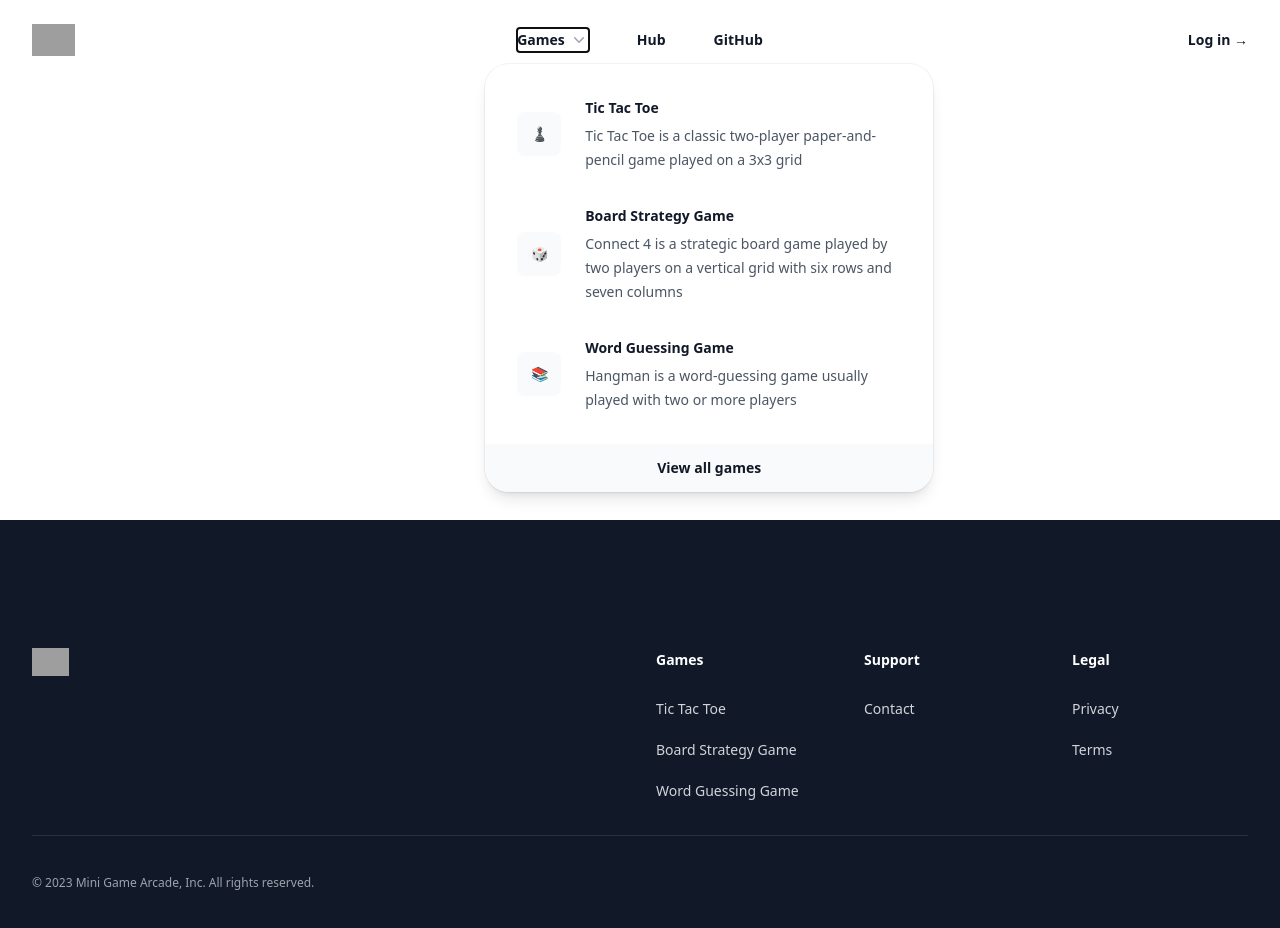
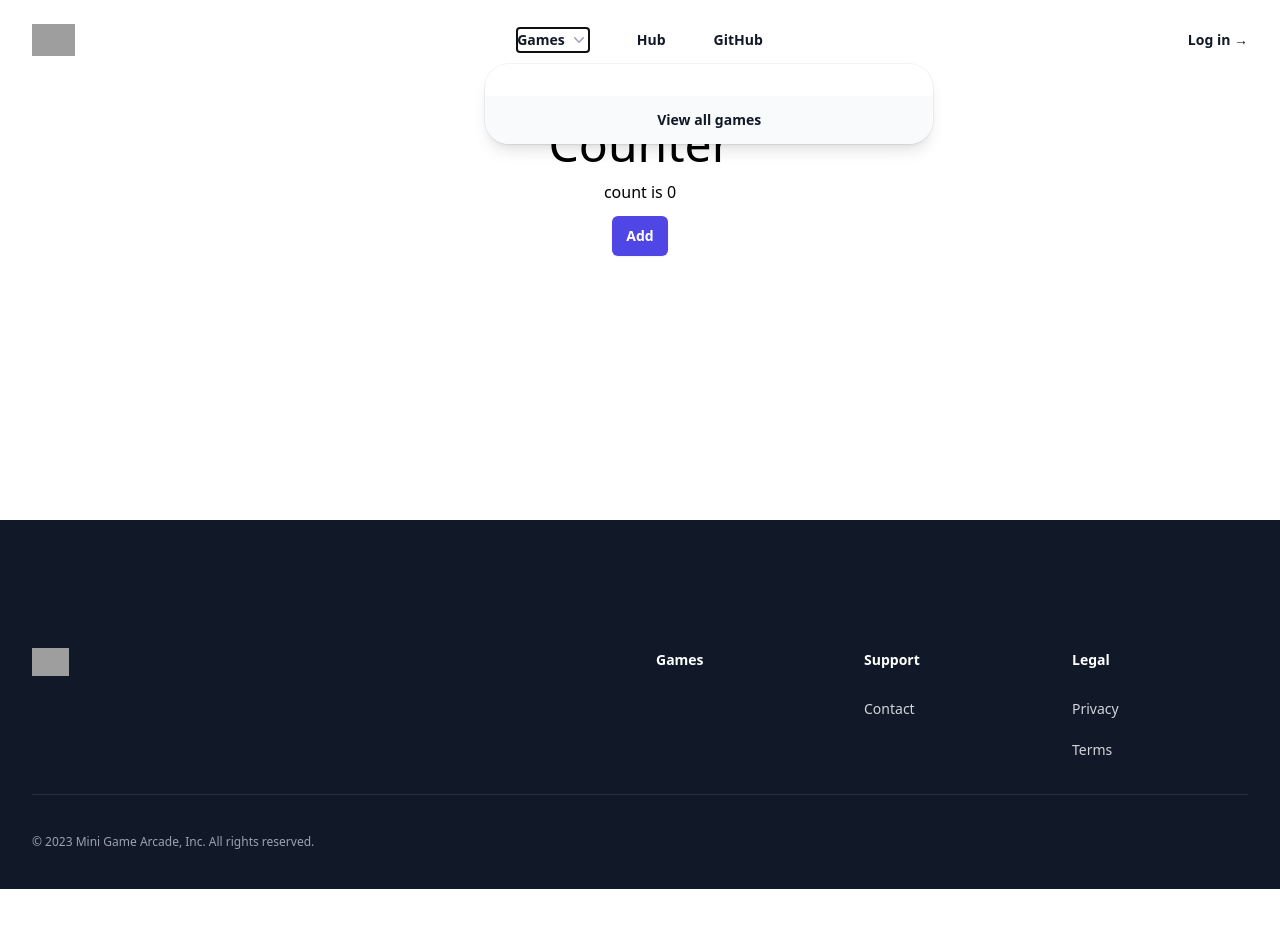
Before and after one commit to callumndev/Mini-Game-Arcade, a React (Vite) app in the folder client/: page / in a window 1280 px wide. Both pictures are taken after a click on the button "Games". After the commit the page ends 889 px from the top, so only its background shows below. Built offline with nearby package versions, Linux system fonts and the light colour scheme; grey boxes are pictures that could not be loaded; some icons are missing.

Commit message:
Add games state reducer

```diff
--- a/client/package.json
+++ b/client/package.json
@@ -15,12 +15,14 @@
         "@icons-pack/react-simple-icons": "^8.0.1",
         "@reduxjs/toolkit": "^1.9.5",
         "@tailwindcss/forms": "^0.5.4",
+        "lodash": "^4.17.21",
         "react": "^18.2.0",
         "react-dom": "^18.2.0",
         "react-redux": "^8.1.2",
         "react-router-dom": "^6.15.0"
     },
     "devDependencies": {
+        "@types/lodash": "^4.14.197",
         "@types/node": "^20.5.0",
         "@types/react": "^18.2.15",
         "@types/react-dom": "^18.2.7",
--- a/client/src/components/layouts/MainLayout/Footer.tsx
+++ b/client/src/components/layouts/MainLayout/Footer.tsx
@@ -1,21 +1,10 @@
 import { SiGithub, SiLinkedin } from '@icons-pack/react-simple-icons'
+
+import { useAppSelector } from '@state/hooks'
+import { selectSummaryHubGames } from '@state/features/games/gamesSelectors'
 
 
 const footerNavigation = {
-    games: [
-        {
-            name: 'Tic Tac Toe',
-            href: '/games/tic-tac-toe',
-        },
-        {
-            name: 'Board Strategy Game',
-            href: '/games/board-strategy-game',
-        },
-        {
-            name: 'Word Guessing Game',
-            href: '/games/word-guessing-game',
-        },
-    ],
     support: [
         { name: 'Contact', href: 'https://github.com/callumndev' },
     ],
@@ -43,6 +32,8 @@ const footerNavigation = {
 
 
 const Footer: React.FC = () => {
+    const footerGames = useAppSelector(selectSummaryHubGames);
+
     return (
         <footer className="mt-32 bg-gray-900 sm:mt-56" aria-labelledby="footer-heading">
             <h2 id="footer-heading" className="sr-only">
@@ -67,10 +58,10 @@ const Footer: React.FC = () => {
                             <div className="mt-10 md:mt-0">
                                 <h3 className="text-sm font-semibold leading-6 text-white">Games</h3>
                                 <ul role="list" className="mt-6 space-y-4">
-                                    {footerNavigation.games.map((item) => (
-                                        <li key={item.name}>
+                                    {footerGames.map((item) => (
+                                        <li key={item.id}>
                                             <a href={item.href} className="text-sm leading-6 text-gray-300 hover:text-white">
-                                                {item.name}
+                                                {item.displayName}
                                             </a>
                                         </li>
                                     ))}
@@ -115,7 +106,12 @@ const Footer: React.FC = () => {
                     {/* Social media icons */}
                     <div className="flex space-x-6 md:order-2">
                         {footerNavigation.social.map((item) => (
-                            <a key={item.name} href={item.href} target="_blank" className="text-gray-500 hover:text-gray-400">
+                            <a
+                                key={item.name}
+                                href={item.href}
+                                target="_blank"
+                                className="text-gray-500 hover:text-gray-400"
+                            >
                                 <span className="sr-only">{item.name}</span>
                                 <item.icon className="h-6 w-6" aria-hidden="true" />
                             </a>
--- a/client/src/components/layouts/MainLayout/Header.tsx
+++ b/client/src/components/layouts/MainLayout/Header.tsx
@@ -1,39 +1,13 @@
 import { Fragment, useState } from 'react'
+
+import { useAppSelector } from '@state/hooks'
+import { selectSummaryHubGames } from '@state/features/games/gamesSelectors'
 
 import { Dialog, Disclosure, Popover, Transition } from '@headlessui/react'
 
 import { Bars3Icon, XMarkIcon } from '@heroicons/react/24/outline'
 import { ChevronDownIcon } from '@heroicons/react/20/solid'
 
-
-const icons = {
-    strategy: '\u265F',
-    board: '\uD83C\uDFB2',
-    guessing: '\uD83D\uDCDA',
-}
-const games = [
-    {
-        name: 'Tic Tac Toe',
-        description: 'Tic Tac Toe is a classic two-player paper-and-pencil game played on a 3x3 grid',
-        href: '/games/tic-tac-toe',
-        icon: icons.strategy,
-    },
-    {
-        name: 'Board Strategy Game',
-        description: 'Connect 4 is a strategic board game played by two players on a vertical grid with six rows and seven columns',
-        href: '/games/board-strategy-game',
-        icon: icons.board,
-    },
-    {
-        name: 'Word Guessing Game',
-        description: 'Hangman is a word-guessing game usually played with two or more players',
-        href: '/games/word-guessing-game',
-        icon: icons.guessing,
-    },
-]
-const callsToAction = [
-    { name: 'View all games', href: '/games' },
-]
 
 function classNames(...classes: any[]) {
     return classes.filter(Boolean).join(' ')
@@ -42,6 +16,7 @@ function classNames(...classes: any[]) {
 
 const Header: React.FC = () => {
     const [mobileMenuOpen, setMobileMenuOpen] = useState(false);
+    const headerGames = useAppSelector(selectSummaryHubGames);
 
     return (
         <header className="bg-white">
@@ -89,19 +64,21 @@ const Header: React.FC = () => {
                             <Popover.Panel className="absolute -left-8 top-full z-10 mt-3 w-screen max-w-md overflow-hidden rounded-3xl bg-white shadow-lg ring-1 ring-gray-900/5">
                                 {/* Games */}
                                 <div className="p-4">
-                                    {games.map((item) => (
+                                    {headerGames.map((item) => (
                                         <div
-                                            key={item.name}
+                                            key={item.id}
                                             className="group relative flex items-center gap-x-6 rounded-lg p-4 text-sm leading-6 hover:bg-gray-50"
                                         >
                                             <div className="flex h-11 w-11 flex-none items-center justify-center rounded-lg bg-gray-50 group-hover:bg-white">
-                                                {item.icon}
+                                                {item.category.icon}
                                             </div>
+
                                             <div className="flex-auto">
                                                 <a href={item.href} className="block font-semibold text-gray-900">
-                                                    {item.name}
+                                                    {item.displayName}
                                                     <span className="absolute inset-0" />
                                                 </a>
+
                                                 <p className="mt-1 text-gray-600">{item.description}</p>
                                             </div>
                                         </div>
@@ -110,15 +87,12 @@ const Header: React.FC = () => {
 
                                 {/* CTAs */}
                                 <div className="bg-gray-50">
-                                    {callsToAction.map((item) => (
-                                        <a
-                                            key={item.name}
-                                            href={item.href}
-                                            className="flex items-center justify-center gap-x-2.5 p-3 text-sm font-semibold leading-6 text-gray-900 hover:bg-gray-100"
-                                        >
-                                            {item.name}
-                                        </a>
-                                    ))}
+                                    <a
+                                        href="/games"
+                                        className="flex items-center justify-center gap-x-2.5 p-3 text-sm font-semibold leading-6 text-gray-900 hover:bg-gray-100"
+                                    >
+                                        View all games
+                                    </a>
                                 </div>
                             </Popover.Panel>
                         </Transition>
@@ -185,18 +159,29 @@ const Header: React.FC = () => {
                                                 />
                                             </Disclosure.Button>
 
-                                            {/* Games list with CTAs */}
+                                            {/* Games list */}
                                             <Disclosure.Panel className="mt-2 space-y-2">
-                                                {[...games, ...callsToAction].map((item) => (
+                                                {headerGames.map((item) => (
                                                     <Disclosure.Button
-                                                        key={item.name}
+                                                        key={item.id}
                                                         as="a"
                                                         href={item.href}
                                                         className="block rounded-lg py-2 pl-6 pr-3 text-sm font-semibold leading-7 text-gray-900 hover:bg-gray-50"
                                                     >
-                                                        {item.name}
+                                                        {item.category.icon} {item.displayName}
                                                     </Disclosure.Button>
                                                 ))}
+                                            </Disclosure.Panel>
+
+                                            {/* CTAs */}
+                                            <Disclosure.Panel className="mt-2 space-y-2">
+                                                <Disclosure.Button
+                                                    as="a"
+                                                    href="/games"
+                                                    className="block rounded-lg py-2 pl-6 pr-3 text-sm font-semibold leading-7 text-gray-900 hover:bg-gray-50"
+                                                >
+                                                    View all games
+                                                </Disclosure.Button>
                                             </Disclosure.Panel>
                                         </>
                                     )}
--- /dev/null
+++ b/client/src/state/features/games/gamesSelectors.ts
@@ -0,0 +1,22 @@
+import { createSelector } from '@reduxjs/toolkit'
+
+import type { RootState } from '@state/store'
+
+import { sortBy } from 'lodash'
+
+
+/**
+ * Hub games
+ */
+// Select all hub games
+export const selectAllHubGames = (state: RootState) => state.games.hubGames;
+
+// Amount of elements to return for a summary snapshot
+export const SUMMARY_AMOUNT: number = 5;
+
+// Select a summary of hub games for header and footer
+export const selectSummaryHubGames = createSelector(
+    selectAllHubGames,
+    // Sort alphabetically by displayName then return the first X (SUMMARY_AMOUNT) elements
+    allGames => sortBy(allGames, 'displayName').slice(0, SUMMARY_AMOUNT),
+)
--- /dev/null
+++ b/client/src/state/features/games/gamesSlice.ts
@@ -0,0 +1,18 @@
+import { createSlice } from '@reduxjs/toolkit'
+
+import type { IGamesState } from './types/IGamesState'
+
+
+// Define the initial state
+const initialState: IGamesState = {
+    hubGames: [],
+}
+
+
+export const gamesSlice = createSlice({
+    name: 'games',
+    initialState,
+    reducers: {},
+})
+
+export default gamesSlice.reducer;
--- /dev/null
+++ b/client/src/state/features/games/types/IGamesState.ts
@@ -0,0 +1,6 @@
+import type { IGame } from './IGame'
+
+
+export interface IGamesState {
+    hubGames: IGame[];
+}
--- /dev/null
+++ b/client/src/state/hooks.ts
@@ -0,0 +1,8 @@
+import { useSelector, useDispatch } from 'react-redux'
+import type { TypedUseSelectorHook } from 'react-redux'
+
+import type { RootState, AppDispatch } from '@state/store'
+
+
+export const useAppSelector: TypedUseSelectorHook<RootState> = useSelector;
+export const useAppDispatch: () => AppDispatch = useDispatch;
```
Also changed, not shown: client/src/state/features/games/types/IGame.ts (added, +10 -0 lines), client/src/state/features/games/types/IGameCategory.ts (added, +25 -0 lines), client/src/state/store.ts (+13 -3 lines), 1 other file (tests, documents, lock files or other folders).
